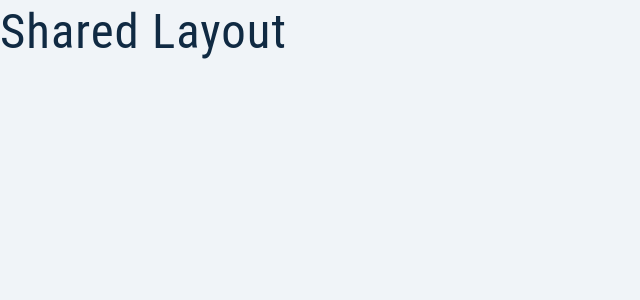
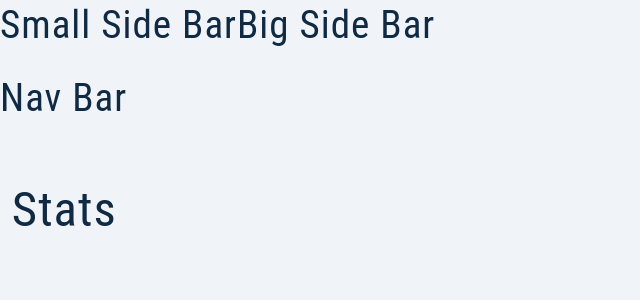
Before and after one commit to ThePrinceOfCodes/job-applications-dashboard, a React (Create React App) app: page / in a window 1280 px wide. Shown: the top 300 px of the page, without its empty margins (0-640 px from the left). Built offline with nearby package versions, Linux system fonts and the light colour scheme.

Commit message:
dashboard shared layout setup and structure

```diff
--- /dev/null
+++ b/src/components/BigSideBar.js
@@ -0,0 +1,7 @@
+import React from "react";
+
+const BigSideBar = () => {
+    return <h2>big side bar</h2>
+}
+
+export default BigSideBar
--- /dev/null
+++ b/src/components/NavBar.js
@@ -0,0 +1,7 @@
+import React from "react";
+
+const NavBar = () => {
+    return <h2>nav bar</h2>
+}
+
+export default NavBar
--- /dev/null
+++ b/src/components/SmallSideBar.js
@@ -0,0 +1,7 @@
+import React from "react";
+
+const SmallSideBar = () => {
+    return <h2>small side bar</h2>
+}
+
+export default SmallSideBar
--- a/src/components/index.js
+++ b/src/components/index.js
@@ -1,4 +1,7 @@
 import Logo from "./Logo";
 import FormRow from "./FormRow";
+import NavBar from "./NavBar";
+import BigSideBar from "./BigSideBar";
+import SmallSideBar from "./SmallSideBar";
 
-export { Logo, FormRow }
+export { Logo, FormRow, BigSideBar, SmallSideBar, NavBar }
--- a/src/pages/dashboard/SharedLayout.js
+++ b/src/pages/dashboard/SharedLayout.js
@@ -1,9 +1,23 @@
 import React from "react"
+import { Outlet } from "react-router-dom"
+import { NavBar, BigSideBar, SmallSideBar } from '../../components'
+import Wrapper from '../../assets/wrappers/SharedLayout';
 
 const SharedLayout = () => {
-    return <h1>
-        shared layout
-    </h1>
+    return <>
+        <Wrapper>
+            <main className="dashboard">
+                <SmallSideBar />
+                <BigSideBar />
+                <div>
+                    <NavBar />
+                    <div className="dashboard-page">
+                        <Outlet />
+                    </div>
+                </div>
+            </main>
+        </Wrapper>
+    </>
 }
 
 export default SharedLayout
```
